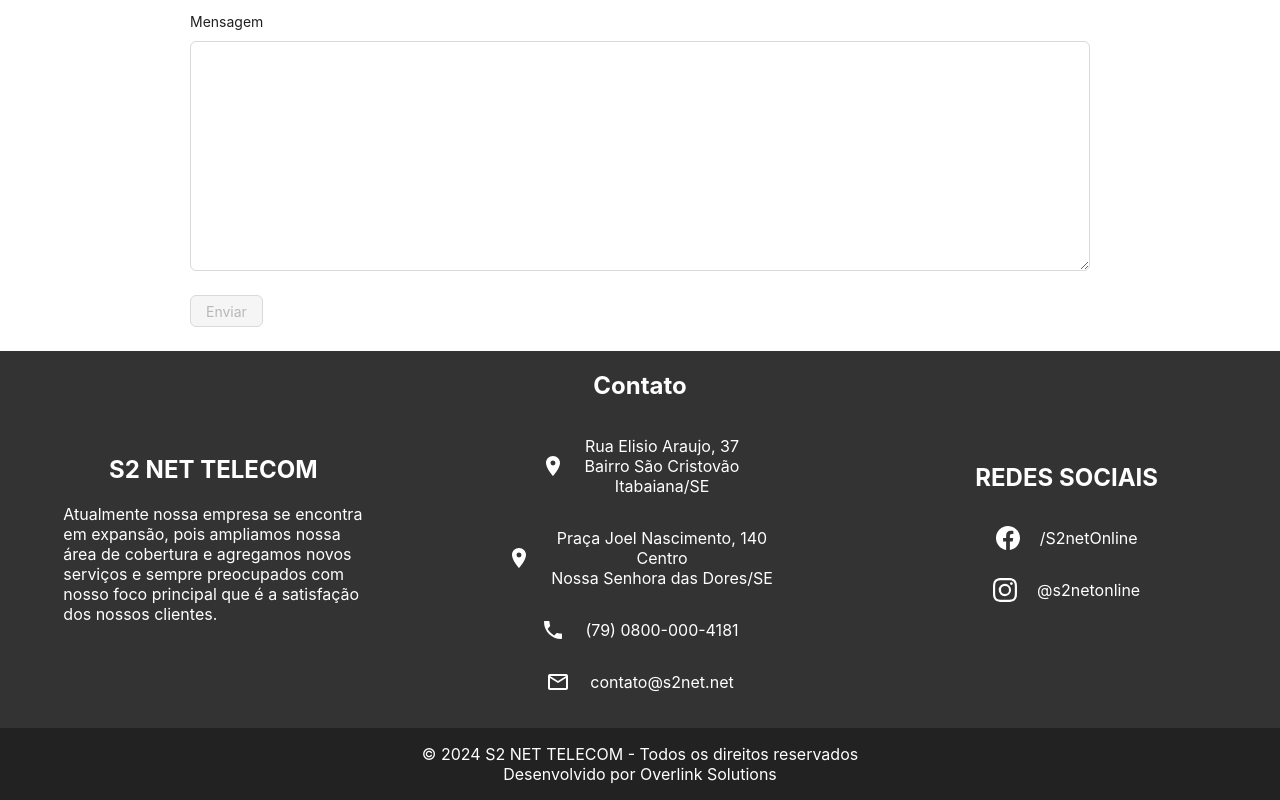
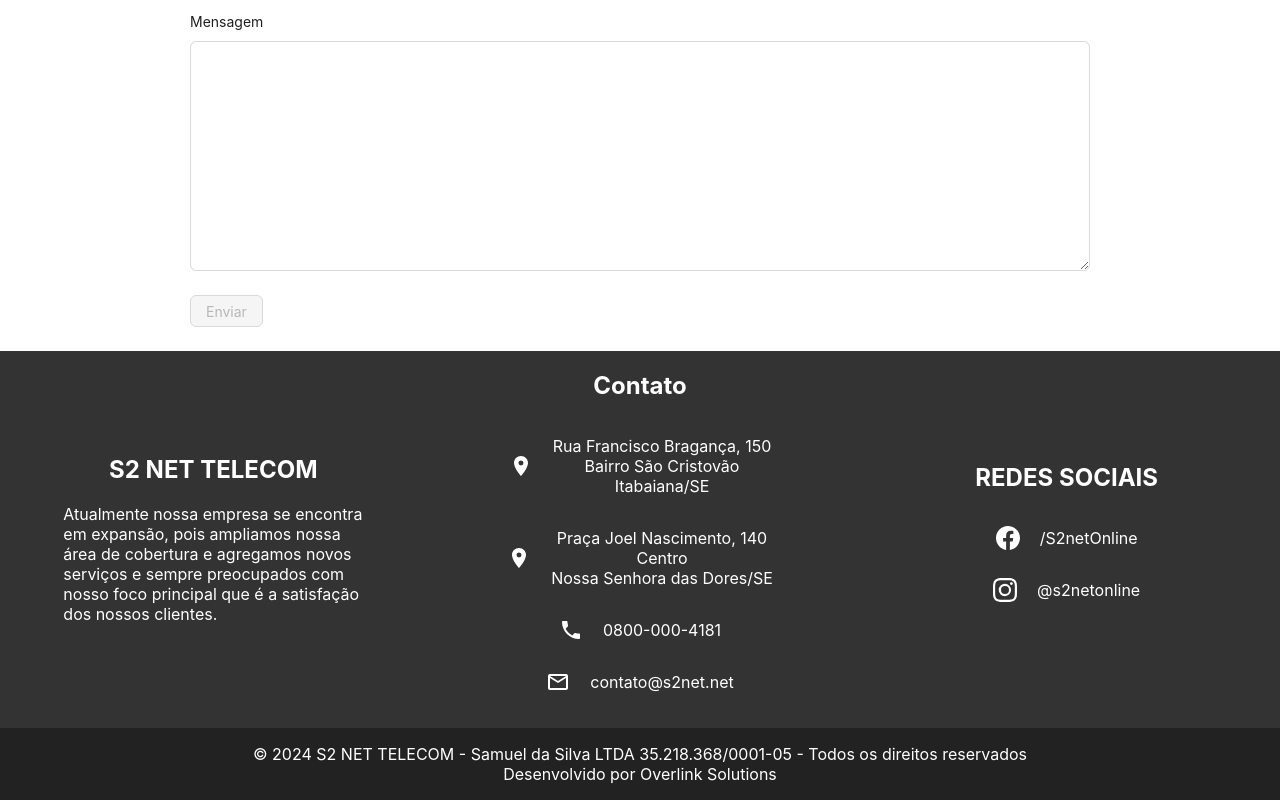
Before and after one commit to OverlinkSolutions/s2net.landingpage, a React (Create React App) app: page /contact in a window 1280 px wide. Shown: the part 649-1449 px from the top of the page. Built offline with nearby package versions, Linux system fonts and the light colour scheme; a web font is replaced by a local one.

Commit message:
update informations

```diff
--- a/src/components/Footer/index.tsx
+++ b/src/components/Footer/index.tsx
@@ -22,7 +22,7 @@
           <div id={footer.contact}>
             <MdLocationOn className={footer.icon}/>
             <p style={{ textAlign: "center" }} onClick={() => window.open("https://maps.app.goo.gl/uBpwm2tZ3wPecBqJ7","_blank")}>
-              Rua Elisio Araujo, 37
+              Rua Francisco Bragança, 150
               <br />
               Bairro São Cristovão
               <br />
@@ -41,7 +41,7 @@
           </div>
           <div id={footer.contact}>
             <MdPhone className={footer.icon} />
-            <p onClick={() => window.open("tel:08000004181")}>(79) 0800-000-4181</p>
+            <p onClick={() => window.open("tel:08000004181")}>0800-000-4181</p>
           </div>
           <div id={footer.contact}>
             <MdOutlineEmail className={footer.icon}/>
@@ -61,8 +61,8 @@
         </aside>
       </footer>
       <footer id={footer.under} className="container column">
-        <span>
-          © {new Date().getFullYear()} S2 NET TELECOM - Todos os direitos reservados
+        <span style={{ textAlign: 'center' }}>
+          © {new Date().getFullYear()} S2 NET TELECOM - Samuel da Silva LTDA 35.218.368/0001-05 - Todos os direitos reservados
         </span>
         <span id={footer.overlink} onClick={() => window.open("https://overlinksolutions.com.br")}>
          Desenvolvido por Overlink Solutions
```
Also changed, not shown: 5 other files (tests, documents, lock files or other folders).
